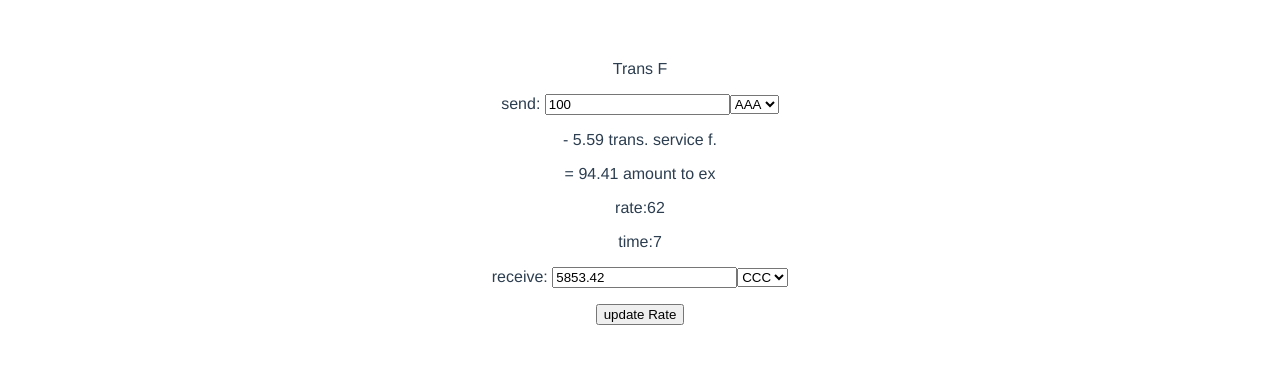
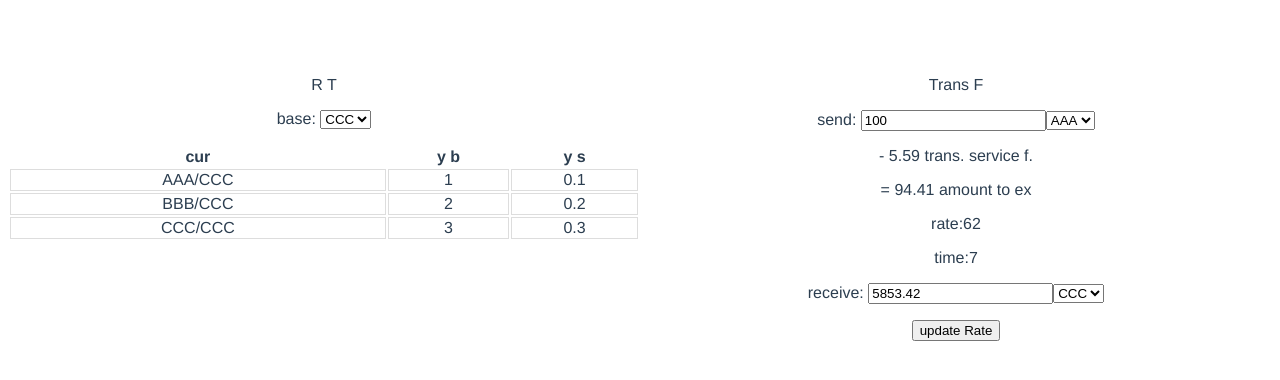
Before and after one commit to marmooli/frontendV0, a Vue app: page / in a window 1280 px wide. Shown: the top 380 px of the page. Built offline with nearby package versions, Linux system fonts and the light colour scheme.

Commit message:
RatesTabe.vue worked on Rates Table Component

```diff
--- a/package.json
+++ b/package.json
@@ -8,6 +8,7 @@
     "lint": "vue-cli-service lint"
   },
   "dependencies": {
+    "axios": "0.21.1",
     "core-js": "^3.6.5",
     "vue": "^3.0.0-0"
   },
--- a/src/App.vue
+++ b/src/App.vue
@@ -1,8 +1,17 @@
 <template>
   <!-- <HelloWorld msg="Hello Vue 3 in CodeSandbox!" /> -->
   <div>
-    <!-- <Timer /> -->
-    <TransferForm />
+    <div class="row">
+      <div class="column">
+        <RatesTable />
+      </div>
+      <div class="column">
+        <TransferForm />
+      </div>
+    </div>
+    <div class="row">
+      <!-- <BasicTable /> -->
+    </div>
   </div>
 </template>
 
@@ -10,12 +19,16 @@
 // import HelloWorldVue from "./components/HelloWorld.vue";
 // import Timer from "./components/Timer.vue";
 import TransferForm from "./components/TransferForm";
+import RatesTable from "./components/RatesTable";
+import BasicTable from "./components/BasicTable";
 export default {
   name: "App",
   components: {
     // HelloWorld: HelloWorldVue,
     // Timer: Timer,
     TransferForm: TransferForm,
+    RatesTable: RatesTable,
+    BasicTable: BasicTable,
   },
 };
 </script>
@@ -29,4 +42,11 @@ export default {
   color: #2c3e50;
   margin-top: 60px;
 }
+.row {
+  display: flex;
+}
+
+.column {
+  flex: 50%;
+}
 </style>
--- /dev/null
+++ b/src/components/BasicTable.vue
@@ -0,0 +1,128 @@
+<template>
+  <div class="col-md-12">
+    <div class="form-group">
+      <input
+        type="text"
+        class="form-control"
+        v-model="search"
+        placeholder="Search"
+      />
+    </div>
+    <div class="table-responsive">
+      <table class="table table-striped table-bordered" style="width: 100%">
+        <thead width="400px">
+          <tr>
+            <th scope="col">#</th>
+            <th scope="col" @click="sort('name')">
+              Name <i class="fas fa-sort-alpha-down float-right"></i>
+            </th>
+            <th scope="col" @click="sort('email')">
+              Email<i class="fas fa-sort-alpha-down float-right"></i>
+            </th>
+            <th scope="col">City</th>
+            <th scope="col">Phone</th>
+          </tr>
+        </thead>
+        <tbody>
+          <tr
+            v-for="(user, index) in (sortedActivity, filteredList)"
+            :key="index"
+          >
+            <td>{{ index + 1 }}</td>
+            <td>{{ user.name }}</td>
+            <td>{{ user.email }}</td>
+            <td>{{ user.address.city }}</td>
+            <td>{{ user.phone }}</td>
+          </tr>
+        </tbody>
+      </table>
+    </div>
+    <button @click="prevPage" class="float-left btn btn-outline-info btn-sm">
+      <i class="fas fa-arrow-left"></i> Previous
+    </button>
+    <button @click="nextPage" class="float-right btn btn-outline-info btn-sm">
+      Next <i class="fas fa-arrow-right"></i>
+    </button>
+  </div>
+</template>
+
+<script>
+/*eslint-disable*/
+import axios from "axios";
+export default {
+  data: () => ({
+    users: [],
+    currentSort: "name",
+    currentSortDir: "asc",
+    search: "",
+    searchSelection: "",
+    pageSize: 5,
+    currentPage: 1,
+  }),
+  methods: {
+    sort: function (s) {
+      if (s === this.currentSort) {
+        this.currentSortDir = this.currentSortDir === "asc" ? "desc" : "asc";
+      }
+      this.currentSort = s;
+    },
+    nextPage: function () {
+      if (this.currentPage * this.pageSize < this.users.length)
+        this.currentPage++;
+    },
+    prevPage: function () {
+      if (this.currentPage > 1) this.currentPage--;
+    },
+  },
+  computed: {
+    sortedActivity: function () {
+      return this.users
+        .sort((a, b) => {
+          let modifier = 1;
+          if (this.currentSortDir === "desc") modifier = -1;
+          if (a[this.currentSort] < b[this.currentSort]) return -1 * modifier;
+          if (a[this.currentSort] > b[this.currentSort]) return 1 * modifier;
+          return 0;
+        })
+        .filter((row, index) => {
+          let start = (this.currentPage - 1) * this.pageSize;
+          let end = this.currentPage * this.pageSize;
+          if (index >= start && index < end) return true;
+        });
+    },
+    filteredList() {
+      return this.users
+        .filter((data) => {
+          let email = data.email.toLowerCase().match(this.search.toLowerCase());
+          let name = data.name.toLowerCase().match(this.search.toLowerCase());
+          let city = data.address.city
+            .toLowerCase()
+            .match(this.search.toLowerCase());
+          let phone = data.phone.toLowerCase().match(this.search.toLowerCase());
+          return email || name || city || phone;
+        })
+        .filter((row, index) => {
+          let start = (this.currentPage - 1) * this.pageSize;
+          let end = this.currentPage * this.pageSize;
+          if (index >= start && index < end) return true;
+        });
+    },
+  },
+  created() {
+    axios.get("https://jsonplaceholder.typicode.com/users").then((response) => {
+      this.users = response.data;
+    });
+  },
+};
+</script>
+
+<style>
+th {
+  cursor: pointer;
+  /* width: 500px !important; */
+  white-space: nowrap;
+}
+tr {
+  white-space: nowrap;
+}
+</style>
--- /dev/null
+++ b/src/components/RatesTable.vue
@@ -0,0 +1,57 @@
+<template>
+  <div>
+    <p>R T</p>
+    <div>
+      <p>
+        base:
+        <select name="receive_cur" id="receive_cur" v-model="receive_selected">
+          <option v-for="item in receive_curs" :value="item.val" :key="item.id">
+            {{ item.val }}
+          </option>
+        </select>
+      </p>
+    </div>
+
+    <table class="ratesTable">
+      <tr>
+        <th>cur</th>
+        <th>y b</th>
+        <th>y s</th>
+      </tr>
+      <tr v-for="item in receive_curs" :key="item.id">
+        <td>{{ item.val }}/{{ receive_selected }}</td>
+        <td>
+          {{ item.b_rate }}
+        </td>
+        <td>
+          {{ item.s_rate }}
+        </td>
+      </tr>
+    </table>
+  </div>
+</template>
+
+<script>
+export default {
+  data() {
+    return {
+      receive_curs: {
+        1: { id: 1, val: "AAA", b_rate: 1, s_rate: 0.1 },
+        2: { id: 2, val: "BBB", b_rate: 2, s_rate: 0.2 },
+        3: { id: 3, val: "CCC", b_rate: 3, s_rate: 0.3 },
+      },
+      receive_selected: "CCC",
+    };
+  },
+};
+</script>
+
+<style>
+.ratesTable {
+  width: 100%;
+  /* border: 1px solid; */
+}
+td {
+  border: 1px solid #dddddd;
+}
+</style>
```
